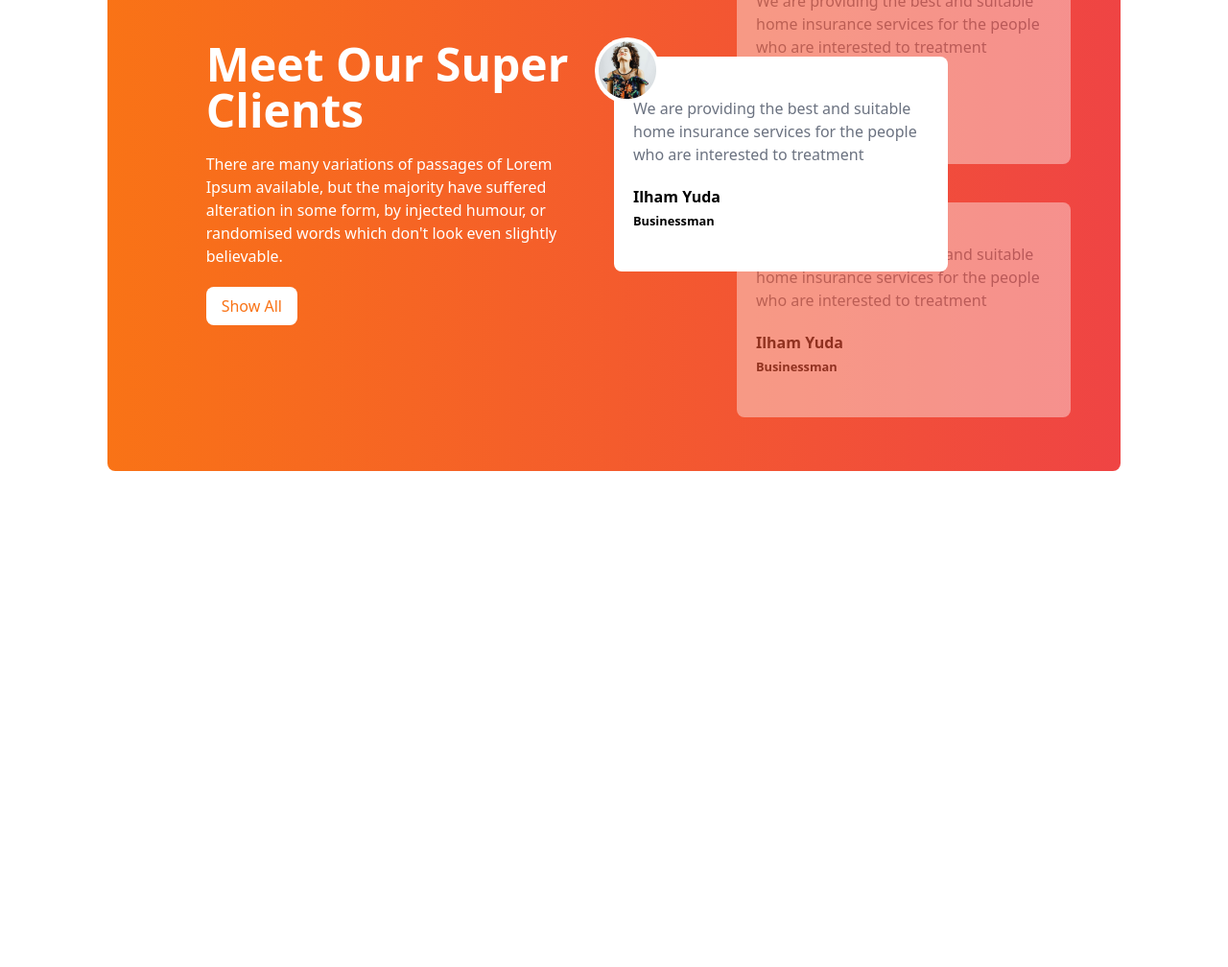
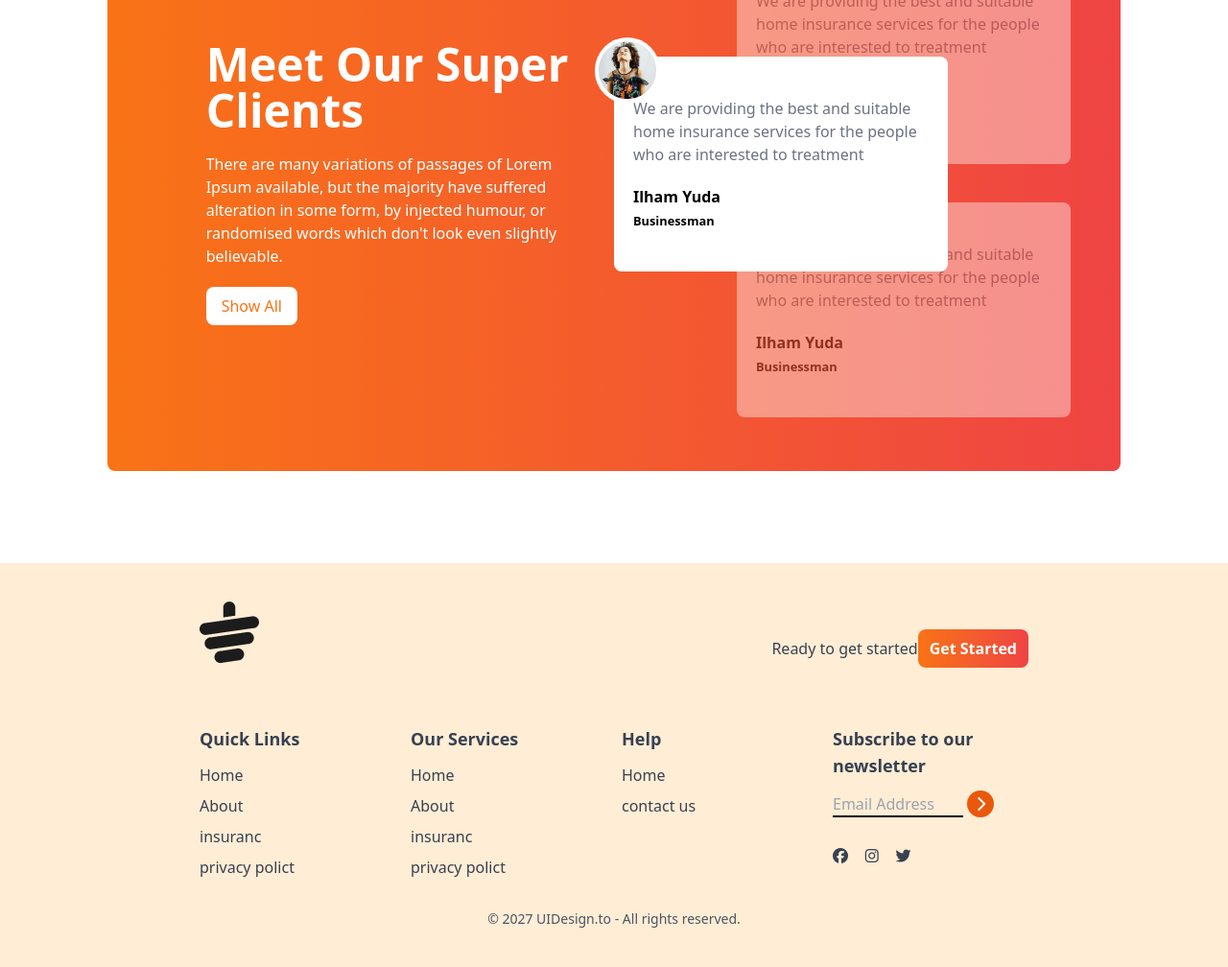
Before and after one commit to Maruf343/tea_house, a plain HTML site: page index.html in a window 1280 px wide. Shown: the part 1990-2998 px from the top of the page at 96% size. Before the commit the page ends 2577 px from the top, so only its background shows below. Drawn offline with nearby package versions, Linux system fonts and the light colour scheme.

Commit message:
completed footer section

```diff
--- a/index.html
+++ b/index.html
@@ -181,5 +181,89 @@
             </div>
            </section>
      </main>
+     <!-- footer section -->
+      <footer class="bg-orange-100 text-gray-700 py-10 px-4 md:px-16">
+        <div class="w-9/12 mx-auto">
+          <!-- logo -->
+           <div class="mb-8 flex justify-between">
+             <img class="mb-8" src="images/cup.png" alt="">
+              <div class="flex items-center">
+                <h4>Ready to get started</h4>
+                <button class="bg-gradient-to-r from-orange-500 to-red-500 px-3 py-2 rounded-lg text-white font-bold">Get Started</button>
+            </div>
+          </div>
+          <!-- links -->
+           <div class="grid grid-cols-1 md:grid-cols-2 lg:grid-cols-4 gap-4">
+            <!-- first column -->
+             <div>
+              <h3 class="font-semibold text-lg mb-3">Quick Links</h3>
+              <ul class="space-y-2">
+                <li>
+                  <a class="hover:text-orange-600" href="#">Home</a>
+                </li>
+                <li>
+                  <a class="hover:text-orange-600" href="#">About</a>
+                </li>
+                <li>
+                  <a class="hover:text-orange-600" href="#">insuranc</a>
+                </li>
+                <li>
+                  <a class="hover:text-orange-600" href="#">privacy polict</a>
+                </li>
+              </ul>
+             </div>
+            <!-- second column -->
+             <div>
+              <h3 class="font-semibold text-lg mb-3">Our Services</h3>
+              <ul class="space-y-2">
+                <li>
+                  <a class="hover:text-orange-600" href="#">Home</a>
+                </li>
+                <li>
+                  <a class="hover:text-orange-600" href="#">About</a>
+                </li>
+                <li>
+                  <a class="hover:text-orange-600" href="#">insuranc</a>
+                </li>
+                <li>
+                  <a class="hover:text-orange-600" href="#">privacy polict</a>
+                </li>
+              </ul>
+             </div>
+            <!-- third column -->
+             <div>
+              <h3 class="font-semibold text-lg mb-3">Help</h3>
+              <ul class="space-y-2">
+                <li>
+                  <a class="hover:text-orange-600" href="#">Home</a>
+                </li>
+                <li>
+                  <a class="hover:text-orange-600" href="#">contact us</a>
+                </li>
+              </ul>
+             </div>
+             <!-- forth column -->
+              <div>
+                <h3 class="font-semibold text-lg mb-3">Subscribe to our newsletter</h3>
+                <div class="flex flex-col space-y-2">
+                  <div>
+                    <input placeholder="Email Address" type="text" class="bg-transparent border-b-2 border-black w-4/6">
+                    <i class="fa-solid fa-chevron-right w-7 h-7 bg-orange-600 inline-flex rounded-full text-white justify-center items-center"></i>
+                    <div class="flex justify-between w-2/5 mb-2 mt-8">
+                      <i class="fa-brands fa-facebook"></i>
+                      <i class="fa-brands fa-instagram"></i>
+                      <i class="fa-brands fa-twitter"></i>
+                    </div>
+                  </div>
+                </div>
+              </div>
+            </div>
+              <div class="text-center pt-4 mt-4">
+                <p class="text-sm text-gray-600">
+                  © 2027 UIDesign.to - All rights reserved.
+                </p>
+              </div>
+        </div>
+      </footer>
 </body>
 </html>
```
